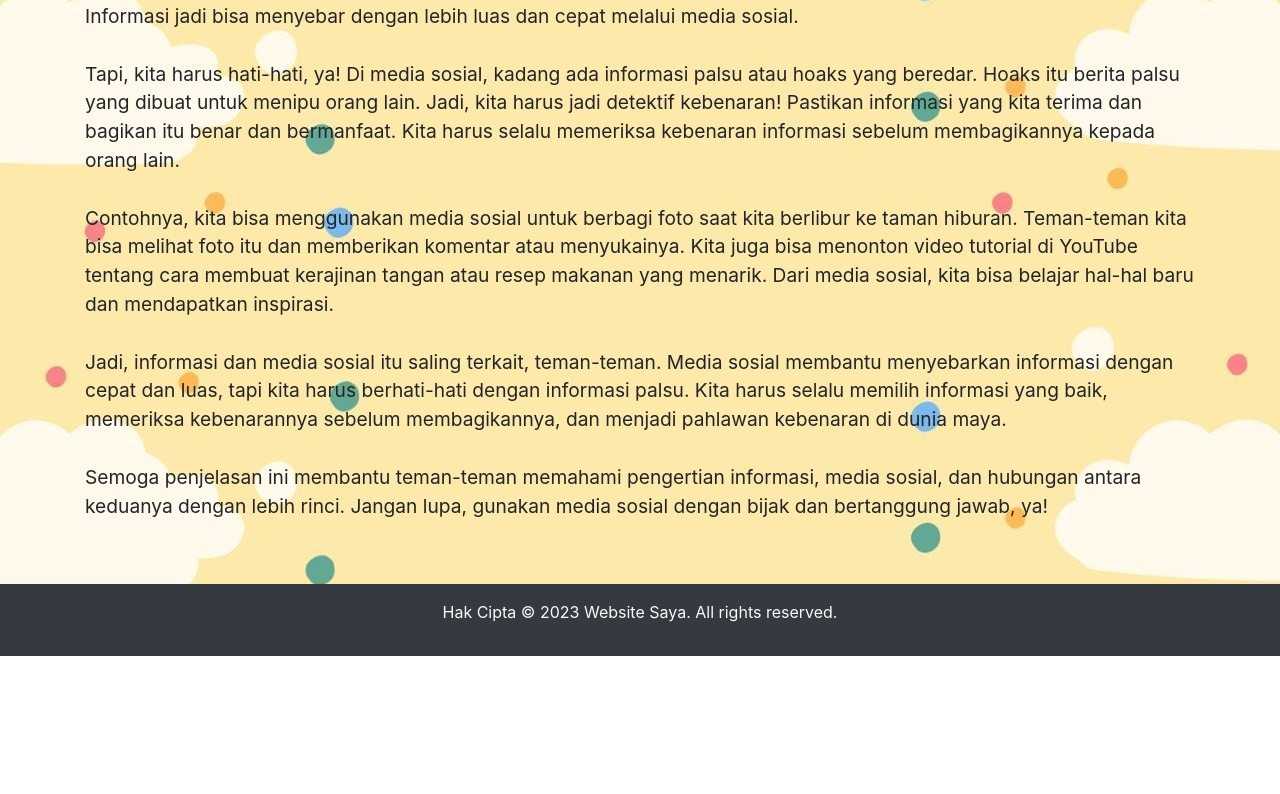
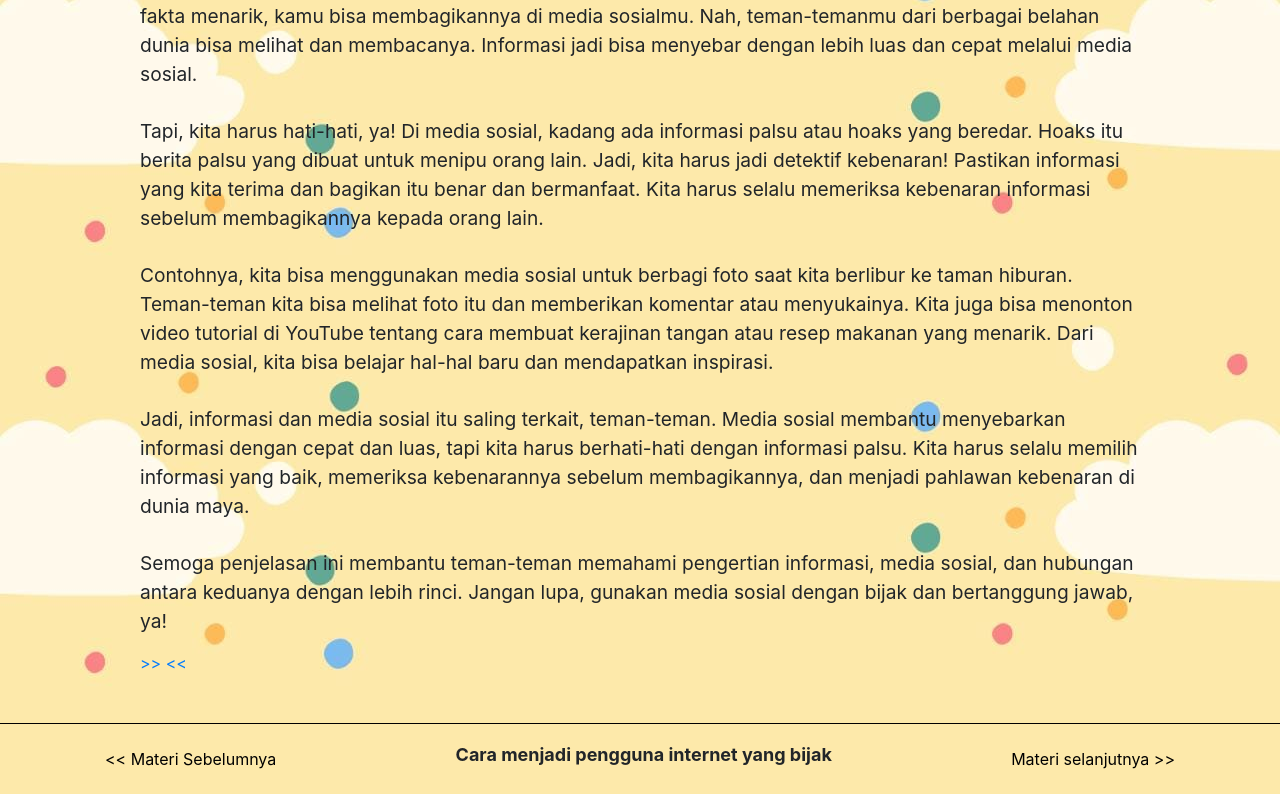
Before and after one commit to aisyahbelajar/sajidannn.github.io, a plain HTML site: page public/materi1.html in a window 1280 px wide. Shown: the part 624-1418 px from the top of the page. Before the commit the page ends 1280 px from the top, so only its background shows below. Drawn offline with nearby package versions, Linux system fonts and the light colour scheme.

Commit message:
Update materi1.html
nambah footer jdi ad button ny, sm padding, iki ajane di nak branch g se, tp ak ndak tau jidan, jdi gpp y, seng pull request sy lupa mmfkn nnti sy blajar lgi, mksi

```diff
--- a/public/materi1.html
+++ b/public/materi1.html
@@ -8,24 +8,36 @@
   <link rel="stylesheet" href="https://maxcdn.bootstrapcdn.com/bootstrap/4.5.2/css/bootstrap.min.css">
   <link rel="icon" href="../content/logo.png"type="png"></linkrel>
   <style>
-    .circle-button {
-      display: inline-block;
-      width: 50px;
-      height: 50px;
-      border-radius: 50%;
-      background-color: #3688f4;
-      color: rgb(255, 255, 255);
-      text-align: center;
-      line-height: 50px;
-      position: fixed;
-      right: 20px;
-      top: 50%;
-      transform: translateY(-50%);
-      cursor: pointer;
-    }
     ol > li > p{
   font-weight: normal;
 }
+.footer-wrapper {
+    display: flex;
+    justify-content: space-between;
+    align-items: center;
+  }
+  .footer-wrapper .title {
+    font-size: 18px;
+    font-weight: bold;
+  }
+  .footer-wrapper .button-wrapper {
+    justify-content: flex-start; /* Tombol di pojok kiri */
+  }
+  .footer-wrapper .button-wrapper-right {
+    justify-content: flex-end; /* Tombol di pojok kanan */
+  }
+  .footer-wrapper .button-wrapper .button,
+  .footer-wrapper .button-wrapper-right .button {
+    margin: 20px; /* Memberikan margin atas dan bawah */
+    color: #000;
+    text-decoration: none;
+  }
+  footer {
+    background-color: #fde9aa;
+    border-top: 1px solid #000; /* Menambahkan garis hitam tipis di atas footer */
+    padding-top: 20px; /* Memberikan padding atas */
+    padding-bottom: 20px; /* Memberikan padding bawah */
+  }
   </style>
 </head>
 
@@ -56,7 +68,7 @@
 
 <section class="bg-light py-5" style = "background-image: url(../content/walpaper2.jpg);">
   <!-- Content -->
-  <div class="container mt-4">
+  <div class="container mt-4"  style="padding: 0 70px;">
     <h1>Pengertian Informasi dan Media sosial</h1>
     <br>
     <p  style="font-size: larger;">Hai teman-teman! Ayo kita belajar tentang informasi dan media sosial dengan cara yang menyenangkan!</p>
@@ -87,11 +99,17 @@
       <a href="materi2.html" class="circle-button">>></a>
   <a href="../index.html" style="left: 20px" class="circle-button">&lt;&lt;</a>
 </section>
-  <!-- Footer -->
-  <footer class="bg-dark text-light text-center py-3">
-    <p>Hak Cipta &copy; 2023 Website Saya. All rights reserved.</p>
-  </footer>
-
+ <footer>
+  <div class="container footer-wrapper">
+    <div class="button-wrapper">
+      <a href="materi4.html" class="button">&lt;&lt; Materi Sebelumnya </a>
+    </div>
+    <h3 class="title">Cara menjadi pengguna internet yang bijak</h3>
+    <div class="button-wrapper-right">
+      <a href="materi6.html" class="button"> Materi selanjutnya &gt;&gt;</a>
+    </div>
+  </div>
+</footer>
   <!-- Bootstrap scripts -->
   <script src="https://code.jquery.com/jquery-3.5.1.slim.min.js"></script>
   <script src="https://cdn.jsdelivr.net/npm/@popperjs/core@2.9.2/dist/umd/popper.min.js"></script>
```
